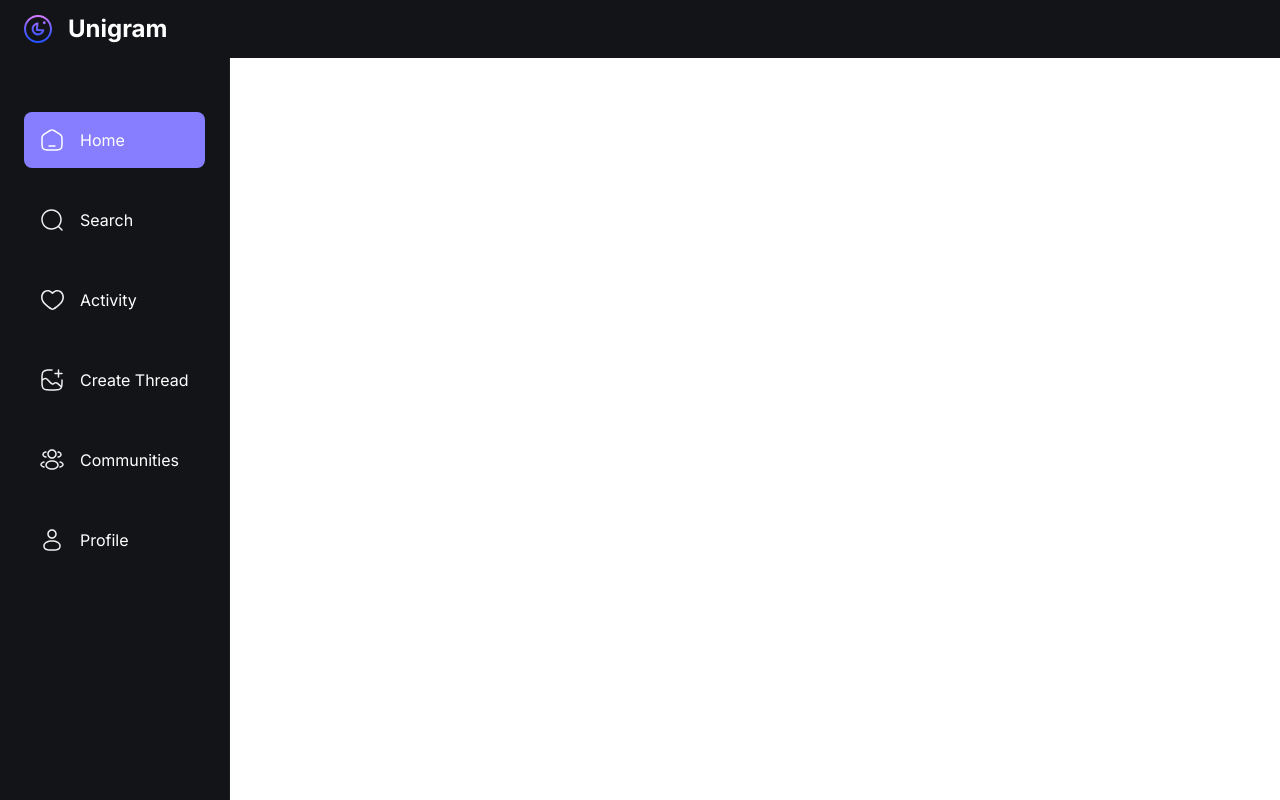
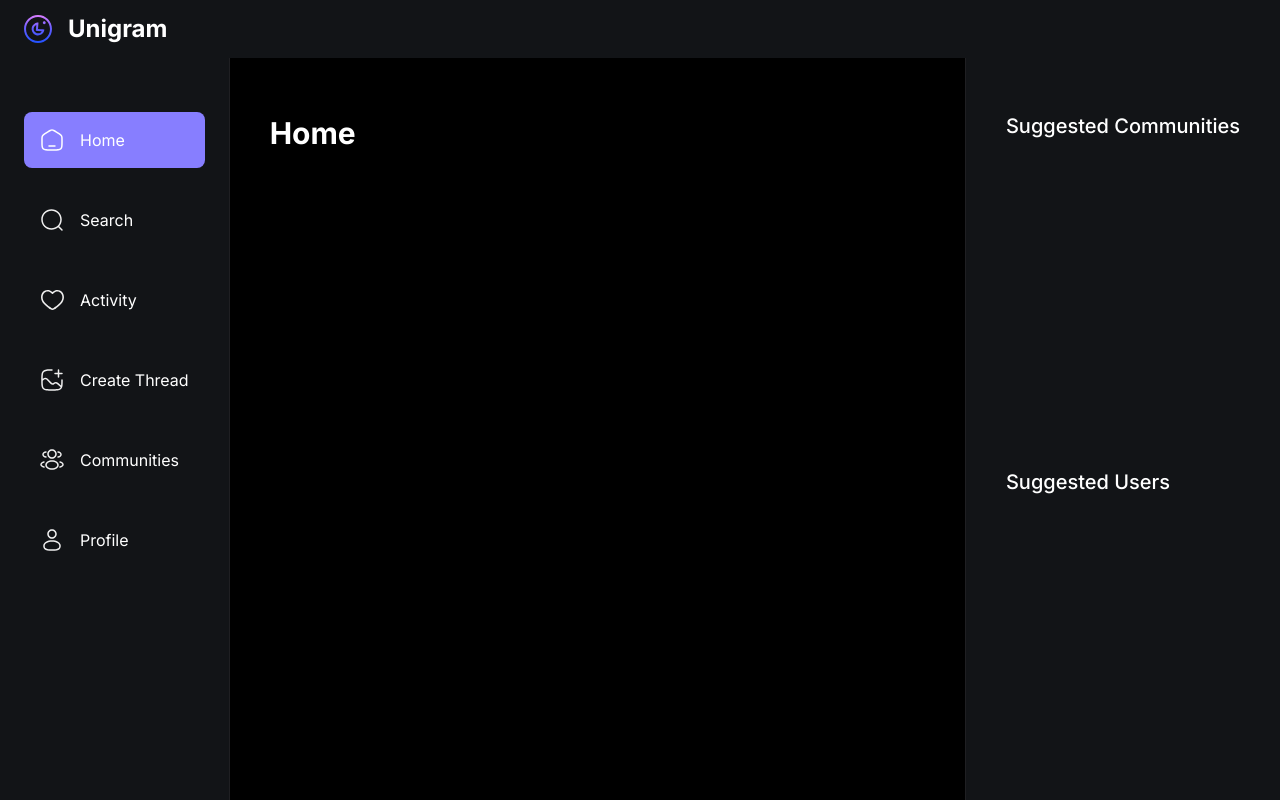
Before and after one commit to Anushkag031/uni-gram, a Next.js app in the folder client/: page / in a window 1280 px wide. Shown: the top 800 px of the page. Built offline with nearby package versions, Linux system fonts and the light colour scheme; no server answers.

Commit message:
basic structure done

```diff
--- a/client/app/(root)/layout.tsx
+++ b/client/app/(root)/layout.tsx
@@ -24,15 +24,19 @@
     <html lang="en">
       <body className={inter.className}>
         <TopBar/>
-        <main>
+
+        <main className="flex flow-row">
           <LeftSidebar/>
+
           <section className="main-container">
             <div className="w-full max-w-4xl">
               {children}
             </div>
           </section>
-          <RightSidebar />
+
+          <RightSidebar/>
         </main>
+
         <Bottombar/>
 
         </body>
--- a/client/components/shared/RightSidebar.tsx
+++ b/client/components/shared/RightSidebar.tsx
@@ -1,4 +1,13 @@
 function RightSidebar() {
-    return <h1>RightSidebar</h1>
+    return (
+        <section className="custom-scrollbar rightsidebar">
+            <div className="flex flex-1 flex-col justify-start">
+                <h3 className=" text-heading4-medium text-light-1">Suggested Communities</h3>
+            </div>
+            <div className="flex flex-1 flex-col justify-start">
+                <h3 className=" text-heading4-medium text-light-1">Suggested Users</h3>
+            </div>
+        </section>
+    )
 }
 export default RightSidebar;
--- a/client/components/shared/Topbar.tsx
+++ b/client/components/shared/Topbar.tsx
@@ -2,7 +2,7 @@
 //import "../globals.css";
 import Image from "next/image";
 import { OrganizationSwitcher, SignOutButton, SignedIn } from "@clerk/nextjs";
-
+import { dark } from '@clerk/themes'
 
 function TopBar() {
 
@@ -31,6 +31,7 @@
                 <OrganizationSwitcher
 
                 appearance={{
+                    baseTheme : dark,
                     elements:{
                         organizationSwitcherTrigger :"py-2 px-4"
                     }
--- a/client/package.json
+++ b/client/package.json
@@ -10,6 +10,7 @@
   },
   "dependencies": {
     "@clerk/nextjs": "^4.29.5",
+    "@clerk/themes": "^1.7.9",
     "@uploadthing/react": "^6.2.2",
     "class-variance-authority": "^0.7.0",
     "clsx": "^2.1.0",
```
Also changed, not shown: 1 other file (tests, documents, lock files or other folders).
